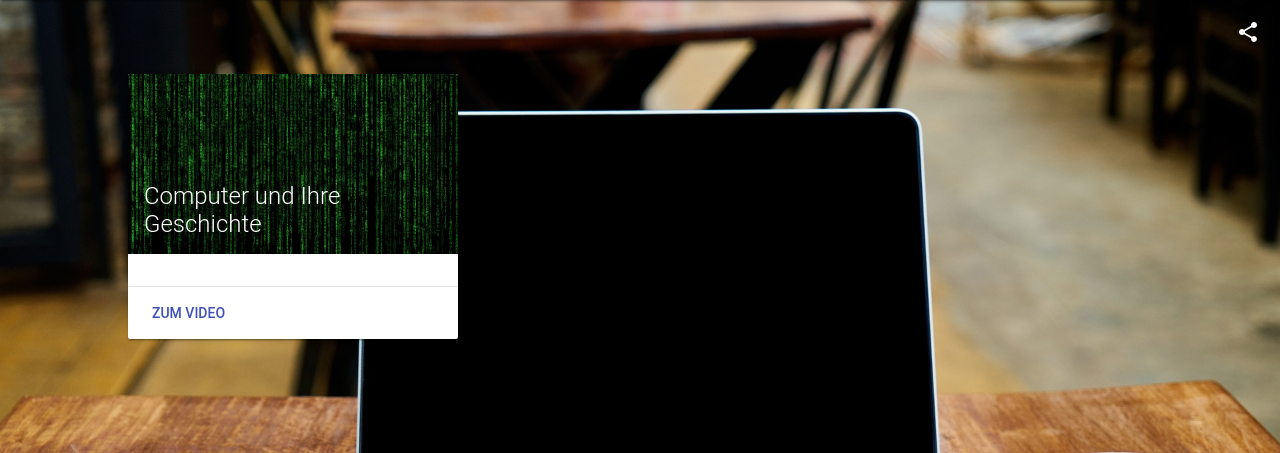
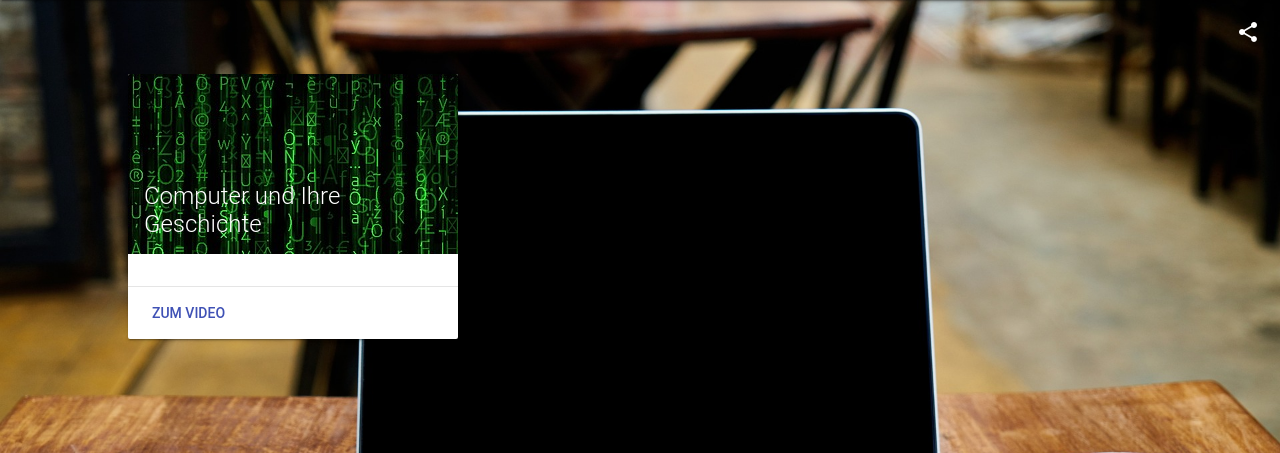
Before and after one commit to NLG-Projekt/NLG-Projekt.github.io, a PHP site: page / in a window 1280 px wide. Shown: the part 64-517 px from the top of the page. Run offline with PHP 8.4, Linux system fonts and the light colour scheme.

Commit message:
Update style.css

```diff
--- a/style.css
+++ b/style.css
@@ -7,7 +7,7 @@
   .demo-card-wide > .mdl-card__title {
     color: #ffffff;
     height: 180px;
-    background: url("matrix-g8d6ed7561_1920.jpg") center / cover;
+    background: url("matrix-g8d6ed7561_1920.jpg");
   }
 
   .demo-card-wide > .mdl-card__menu {
```
